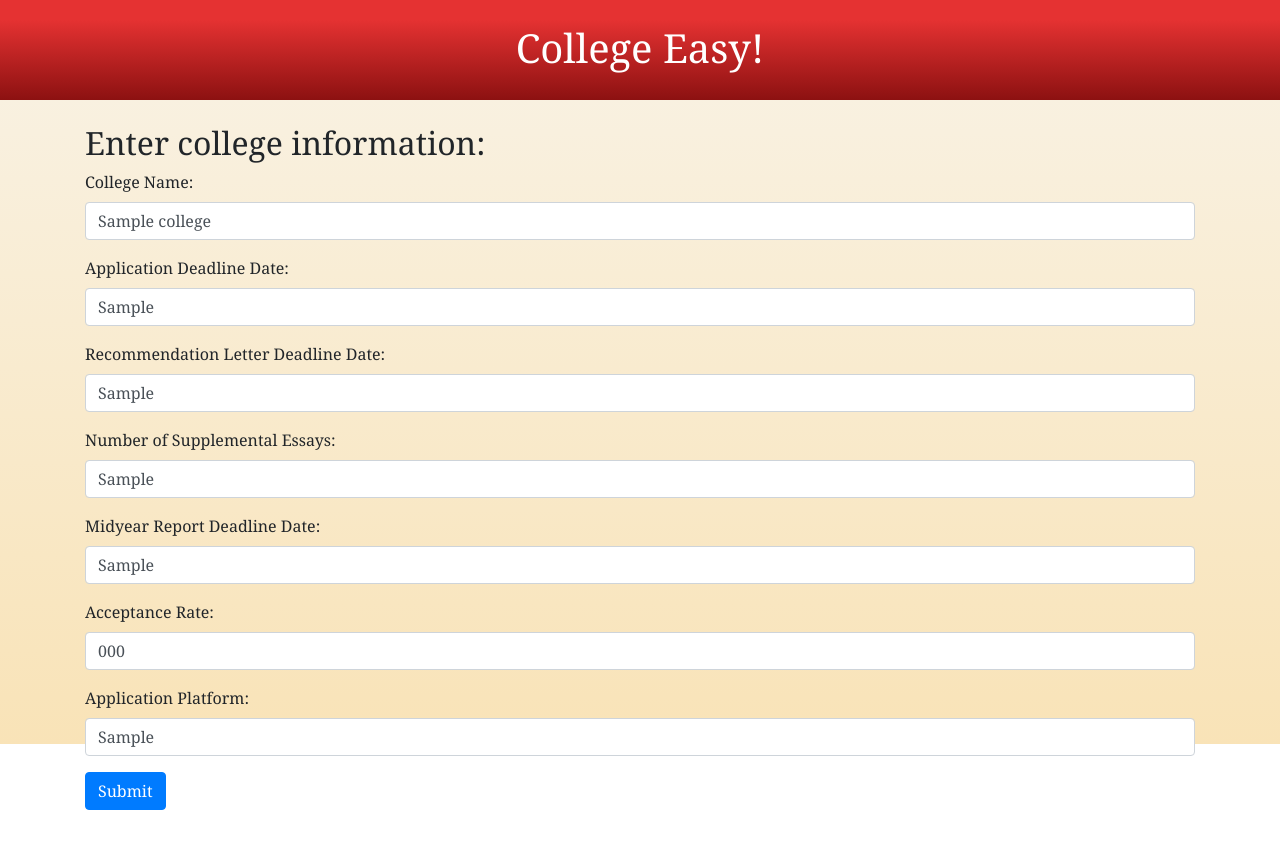
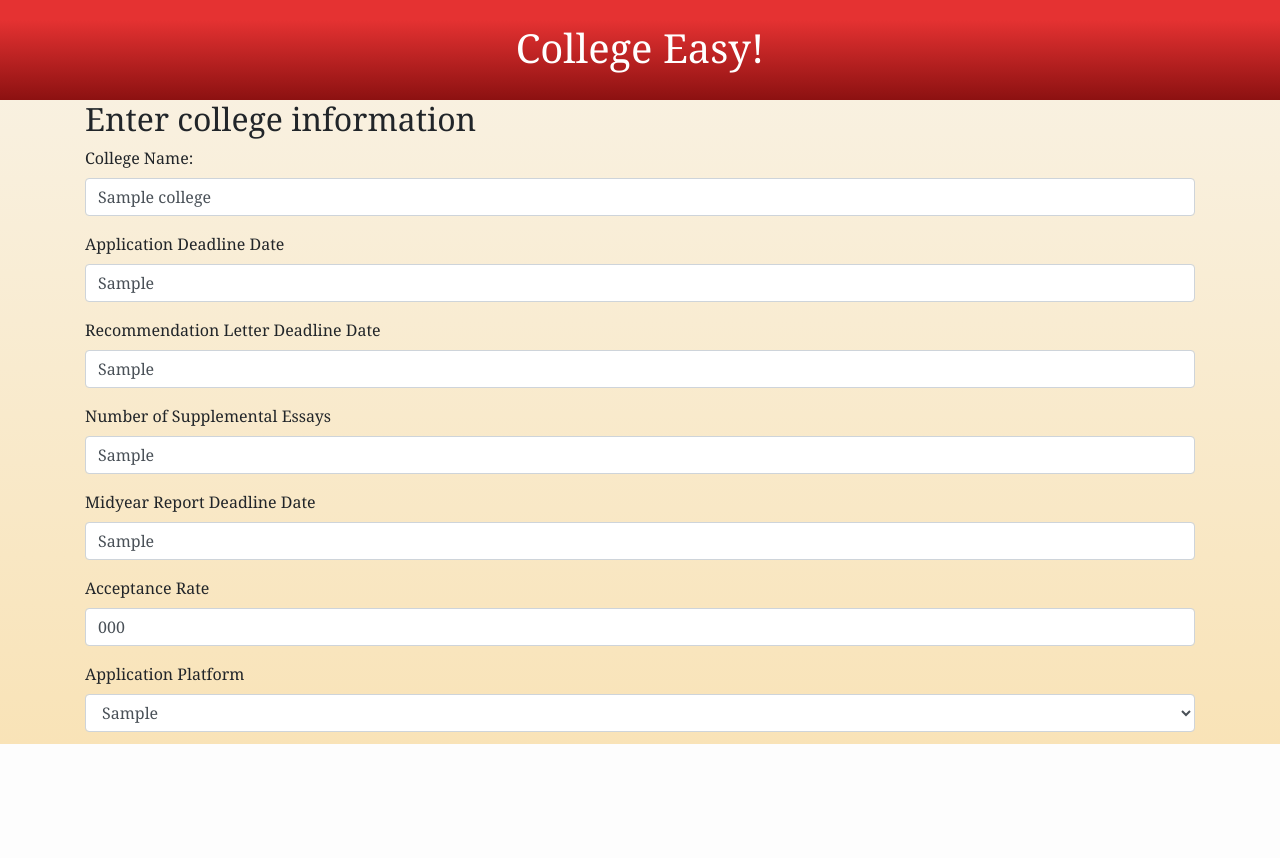
Before and after one commit to borao/college-easy, a Flask app: template templates/college.html in a window 1280 px wide. Shown: the part 56-914 px from the top of the page. After the commit the page ends 800 px from the top, so only its background shows below. Run offline with Flask 2, Linux system fonts and the light colour scheme; the template is opened without the code that fills it: values that come from a table or form of the project are taken from there, others are empty; tables that the repository leaves empty hold one stand-in row (values such as "Sample post"); some libraries are stand-ins or nearby versions.

Commit message:
Add dropdown to platform on college add form

```diff
--- a/templates/college.html
+++ b/templates/college.html
@@ -45,49 +45,58 @@
     {% if not is_editing %}
 <form action="/add_college" method="POST">
     {% else %}
-<form action="/edit_college?name={% if college.name is defined %}{{ college.name }}{% endif %}" method="POST">
+<form action="/edit_college?name={{ college.name }}" method="POST">
     {% endif %}
-
-<br />
 <div class="container">
     {% if not is_editing %}
-  <h2>Enter college information:</h2>
+  <h2>Enter college information</h2>
     {% else %}
-  <h2>Edit college information:</h2>
+  <h2>Edit college information</h2>
     {% endif %}
     <div class="form-group">
       <label for="name">College Name:</label>
-      <input type="text" class="form-control" id="name" value="{% if college is defined %}{{ college.name }}{% endif %}" name="name">
+      <input type="text" class="form-control" id="name" value="{% if college.name is not none %}{{ college.name }}{% endif %}" name="name">
     </div>
 
     <div class="form-group">
-      <label for="app_deadline">Application Deadline Date:</label>
-      <input type="text" class="form-control" id="app_deadline" value="{% if college is defined %}{{ college.app_deadline }}{% endif %}" name="app_deadline">
+      <label for="app_deadline">Application Deadline Date</label>
+      <input type="text" class="form-control" id="app_deadline" value="{% if college.app_deadline is not none %}{{ college.app_deadline }}{% endif %}" name="app_deadline">
     </div>
 
     <div class="form-group">
-      <label for="rec_deadline">Recommendation Letter Deadline Date:</label>
-      <input type="text" class="form-control" id="rec_deadline" value="{% if college is defined %}{{ college.rec_deadline }}{% endif %}" name="rec_deadline">
+      <label for="rec_deadline">Recommendation Letter Deadline Date</label>
+      <input type="text" class="form-control" id="rec_deadline" value="{% if college.rec_deadline is not none %}{{ college.rec_deadline }}{% endif %}" name="rec_deadline">
     </div>
 
     <div class="form-group">
-      <label for="num_essays">Number of Supplemental Essays:</label>
-      <input type="text" class="form-control" id="num_essays" value="{% if college is defined %}{{ college.num_essays }}{% endif %}" name="num_essays">
+      <label for="num_essays">Number of Supplemental Essays</label>
+      <input type="text" class="form-control" id="num_essays" value="{% if college.num_essays is not none %}{{ college.num_essays }}{% endif %}" name="num_essays">
     </div>
 
     <div class="form-group">
-      <label for="midyear_report">Midyear Report Deadline Date:</label>
-      <input type="text" class="form-control" id="midyear_report" value="{% if college is defined %}{{ college.midyear_report }}{% endif %}" name="midyear_report">
+      <label for="midyear_report">Midyear Report Deadline Date</label>
+      <input type="text" class="form-control" id="midyear_report" value="{% if college.midyear_report is not none %}{{ college.midyear_report }}{% endif %}" name="midyear_report">
     </div>
 
     <div class="form-group">
-      <label for="acceptance_rate">Acceptance Rate:</label>
-      <input type="text" class="form-control" id="acceptance_rate" value="{% if college is defined %}{{ college.acceptance_rate }}{% endif %}" name="acceptance_rate">
+      <label for="acceptance_rate">Acceptance Rate</label>
+      <input type="text" class="form-control" id="acceptance_rate" value="{% if college.acceptance_rate is not none %}{{ college.acceptance_rate }}{% endif %}" name="acceptance_rate">
     </div>
 
     <div class="form-group">
-      <label for="platform">Application Platform:</label>
-      <input type="text" class="form-control" id="platform" value="{% if college is defined %}{{ college.platform }}{% endif %}" name="platform">
+      <label for="platform">Application Platform</label>
+      <select class="form-control">
+        <option> {% if college.platform is not none %}{{ college.platform }} </option>
+          {% else %}
+          <option> Common App </option>
+          <option> Coalition App </option>
+          <option> ApplyTexas </option>
+          <option> UC App </option>
+          <option> Other </option>
+
+
+          {% endif %}
+      <!--<input type="text" class="form-control" id="platform" value="{% if college.platform is not none %}{{ college.platform }}{% endif %}" name="platform">-->
     </div>
 
     <button type="submit" class="btn btn-primary">Submit</button>
```
